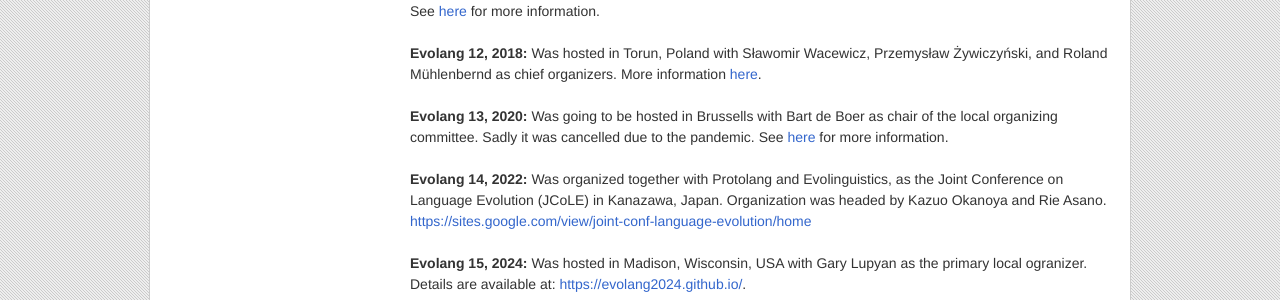
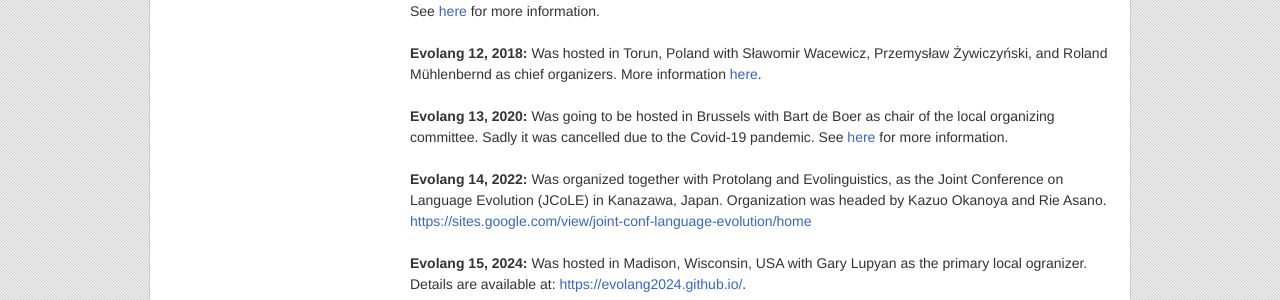
Before and after one commit to hartmast/evolang_test, a Jekyll site: the page built from history.md, in a window 1280 px wide. Shown: the part 1794-2094 px from the top of the page. Built offline with Jekyll 4.4.1, drawn with Linux system fonts in a browser that asks for light colours; nearby versions of some CDN libraries.

Commit message:
corrected typo

```diff
--- a/history.md
+++ b/history.md
@@ -41,7 +41,7 @@ The Evolution of Language conferences (a.k.a. Evolang) is a series of biennial c
 
 **Evolang 12, 2018:** Was hosted in Torun, Poland with Sławomir Wacewicz, Przemysław Żywiczyński, and Roland Mühlenbernd as chief organizers. More information [here](https://web.archive.org/web/20220526024221/https://evolang.cles.umk.pl/).
 
-**Evolang 13, 2020:** Was going to be hosted in Brussells with Bart de Boer as chair of the local organizing committee. Sadly it was cancelled due to the pandemic. See [here](https://web.archive.org/web/20220302152940/https://brussels.evolang.org/) for more information.
+**Evolang 13, 2020:** Was going to be hosted in Brussels with Bart de Boer as chair of the local organizing committee. Sadly it was cancelled due to the Covid-19 pandemic. See [here](https://web.archive.org/web/20220302152940/https://brussels.evolang.org/) for more information.
 
 **Evolang 14, 2022:** Was organized together with Protolang and Evolinguistics, as the Joint Conference on Language Evolution (JCoLE) in Kanazawa, Japan. Organization was headed by Kazuo Okanoya and Rie Asano. <https://sites.google.com/view/joint-conf-language-evolution/home>
 
```
